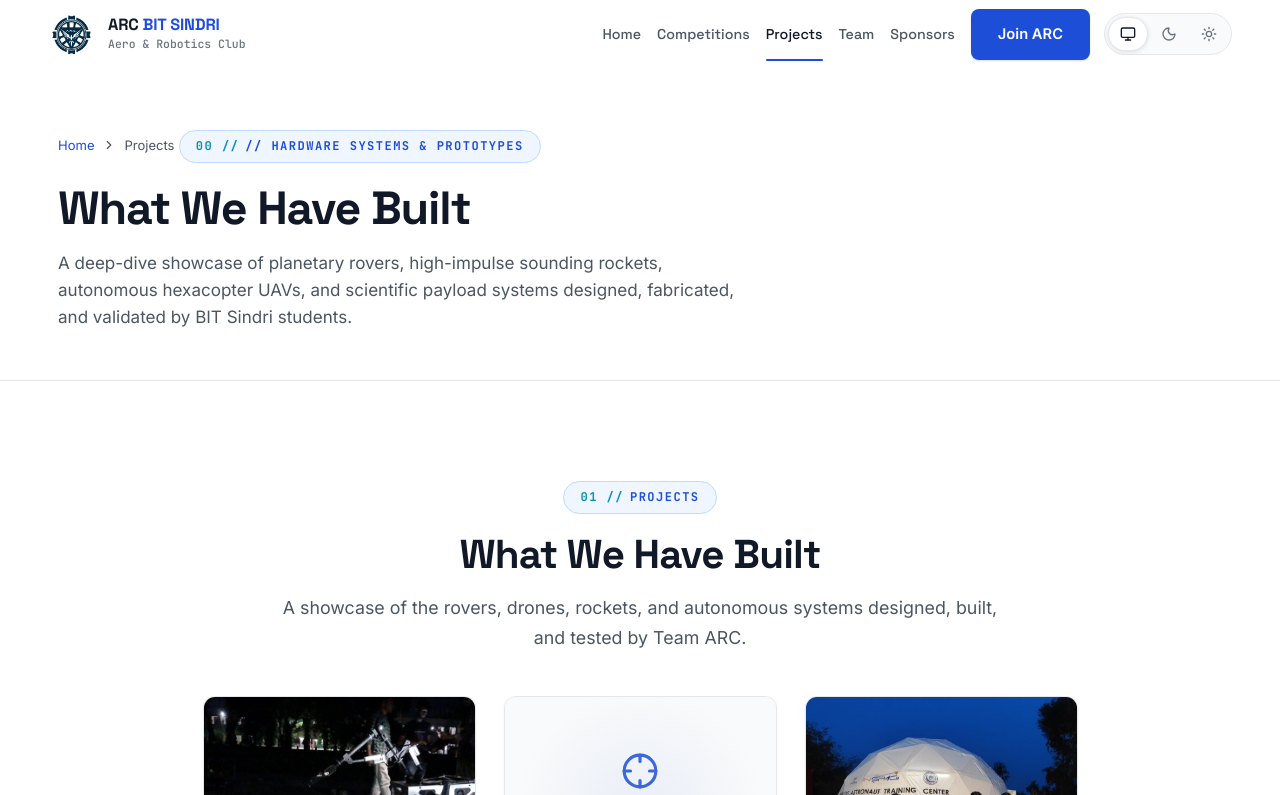
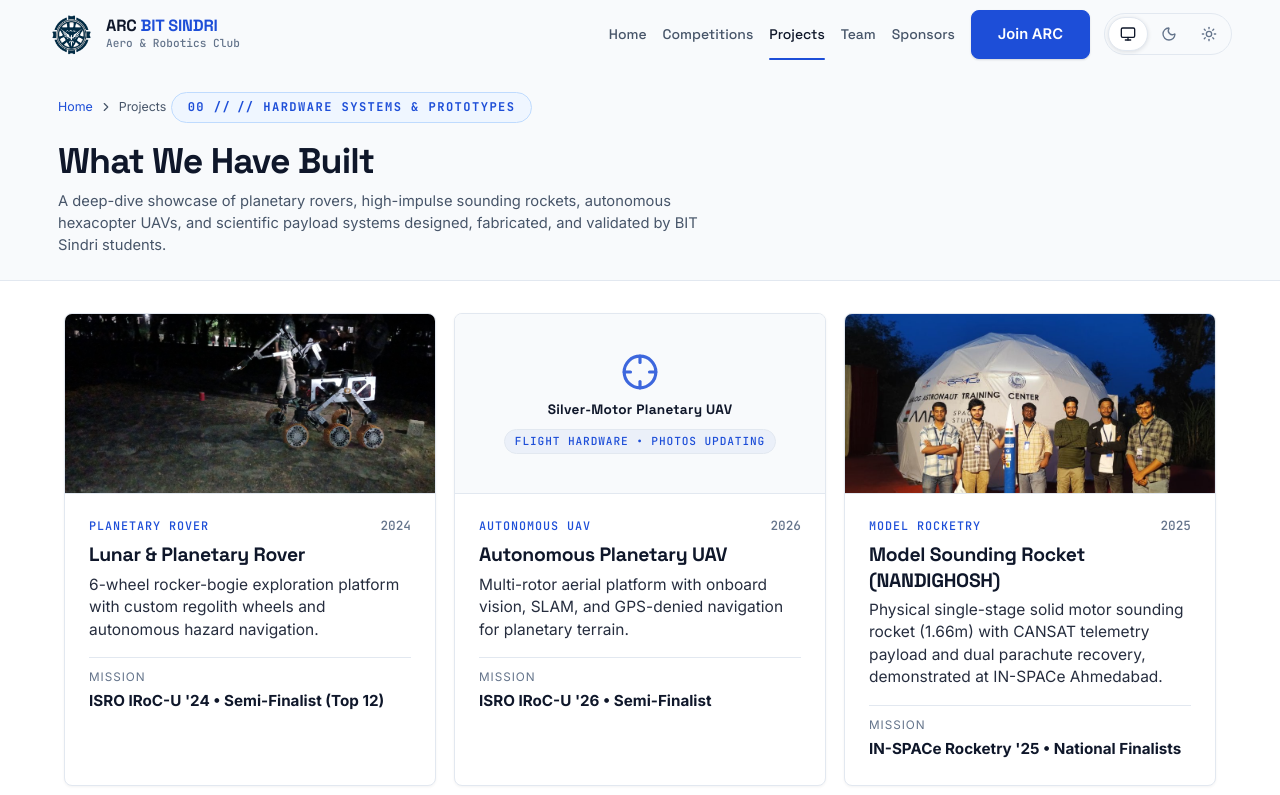
Before and after one commit to nezamimdkaif/arc-bitsindri, a plain HTML site: page projects.html in a window 1280 px wide. Shown: the top 795 px of the page. Drawn offline with nearby package versions, Linux system fonts and the light colour scheme.

Commit message:
fix(design): compact layout spacing, unify light theme colors, remove cyan gradients and redundant headers

```diff
--- a/css/style.css
+++ b/css/style.css
@@ -6,16 +6,16 @@
 
 :root {
   --bg-body: #ffffff;
-  --bg-surface: #f9fafb;
-  --bg-subtle: #f3f4f6;
+  --bg-surface: #f8fafc;
+  --bg-subtle: #f1f5f9;
   --bg-card: #ffffff;
 
-  --border: #e5e7eb;
+  --border: #e2e8f0;
   --border-light: #f1f5f9;
 
-  --text-main: #111827;
-  --text-secondary: #4b5563;
-  --text-muted: #6b7280;
+  --text-main: #0f172a;
+  --text-secondary: #475569;
+  --text-muted: #64748b;
   --text-white: #ffffff;
 
   --primary: #1d4ed8;
@@ -23,9 +23,14 @@
   --primary-light: #eff6ff;
   --primary-border: #bfdbfe;
 
+  --accent: #1d4ed8;
+  --dot: rgba(15, 23, 42, 0.04);
+  --glow: transparent;
+  --spot: transparent;
+
   --nav-bg: rgba(255, 255, 255, 0.96);
   --hero-bg: #ffffff;
-  --footer-bg: #f9fafb;
+  --footer-bg: #f8fafc;
 
   --font-heading: 'Montserrat', system-ui, -apple-system, sans-serif;
   --font-body: 'Inter', system-ui, -apple-system, sans-serif;
@@ -1847,7 +1852,7 @@ ul { list-style: none; }
 .scroll-progress {
   position: fixed; top: 0; left: 0; width: 100%; height: 3px; z-index: 2000;
   transform-origin: 0 50%; transform: scaleX(0); pointer-events: none;
-  background: linear-gradient(90deg, var(--primary), #22d3ee);
+  background: var(--primary);
 }
 .back-to-top {
   position: fixed; right: 22px; bottom: 22px; z-index: 1500; width: 42px; height: 42px;
@@ -1920,80 +1925,114 @@ img, video, iframe, canvas { max-width: 100%; }
 }
 
 /* ==========================================================================
-   v14 ROBOTICS REDESIGN (mission-control look)
+   v14 ROBOTICS DESIGN SYSTEM (Consistent Light & Dark Theme)
    ========================================================================== */
 :root {
   --font-mono: 'JetBrains Mono', ui-monospace, 'SFMono-Regular', Menlo, Consolas, monospace;
-  --accent: #0891b2; --dot: rgba(15, 23, 42, 0.07); --glow: rgba(8, 145, 178, 0.18);
+  --accent: var(--primary);
+  --dot: rgba(15, 23, 42, 0.04);
+  --glow: transparent;
+  --spot: transparent;
 }
 :root[data-theme="dark"] {
-  --bg-body: #070a0f; --bg-surface: #0a0f16; --bg-subtle: #101722; --bg-card: #0d141d;
-  --border: #1b2636; --border-light: #152030;
-  --primary: #2f8bff; --primary-hover: #5aa6ff; --primary-light: rgba(47, 139, 255, 0.12); --primary-border: rgba(47, 139, 255, 0.32);
-  --nav-bg: rgba(7, 10, 15, 0.78); --hero-bg: #070a0f; --footer-bg: #05080c; --text-secondary: #a3b0c2;
-  --accent: #22d3ee; --dot: rgba(255, 255, 255, 0.05); --glow: rgba(34, 211, 238, 0.22);
+  --bg-body: #0a0a0b; --bg-surface: #0e0e10; --bg-subtle: #151517; --bg-card: #101012;
+  --border: #26262b; --border-light: #1b1b1f;
+  --primary: #86aee3; --primary-hover: #a9c6ee; --primary-light: rgba(134, 174, 227, 0.08); --primary-border: rgba(134, 174, 227, 0.28);
+  --nav-bg: rgba(10, 10, 11, 0.86); --hero-bg: #0a0a0b; --footer-bg: #08080a; --text-secondary: #a3a3ad;
+  --accent: #86aee3; --dot: transparent; --glow: transparent;
 }
 body { counter-reset: sec; }
 ::selection { background: var(--primary); color: #fff; }
 
-/* Navbar: transparent at top, glass when scrolled */
+/* Navbar */
 .navbar { backdrop-filter: blur(14px) saturate(1.4); -webkit-backdrop-filter: blur(14px) saturate(1.4); }
 .navbar:not(.scrolled) { background: transparent; border-bottom-color: transparent; backdrop-filter: none; -webkit-backdrop-filter: none; }
-.navbar.scrolled { box-shadow: 0 10px 34px rgba(0, 0, 0, 0.22); }
+.navbar.scrolled { box-shadow: 0 2px 10px rgba(0, 0, 0, 0.06); }
 .brand-tag, .telemetry-item, .telemetry-badge, .stat-sub, .hero-pill { font-family: var(--font-mono); }
 .nav-link { position: relative; }
 .nav-link.active { color: var(--primary); }
-.nav-link.active::after { content: ''; position: absolute; left: 0; right: 0; bottom: -8px; height: 2px; border-radius: 2px; background: var(--accent); box-shadow: 0 0 10px var(--accent); }
+.nav-link.active::after { content: ''; position: absolute; left: 0; right: 0; bottom: -8px; height: 2px; border-radius: 2px; background: var(--primary); box-shadow: none; }
 
 /* Hero */
 .hero-grid {
   background-image:
-    radial-gradient(520px circle at var(--hx, 50%) var(--hy, 20%), var(--glow), transparent 60%),
-    radial-gradient(60% 55% at 50% 0%, var(--primary-light), transparent 70%),
     linear-gradient(var(--border-light) 1px, transparent 1px),
     linear-gradient(90deg, var(--border-light) 1px, transparent 1px);
-  background-size: 100% 100%, 100% 100%, 44px 44px, 44px 44px;
+  background-size: 40px 40px;
 }
 .hero-title { letter-spacing: -0.03em; }
 .hero-title .hero-accent {
-  background: linear-gradient(90deg, var(--primary), var(--accent)); -webkit-background-clip: text; background-clip: text;
-  color: transparent; -webkit-text-fill-color: transparent;
-}
-:root[data-theme="dark"] .hero-title .hero-accent { filter: drop-shadow(0 0 22px rgba(34, 211, 238, 0.35)); }
-.hero-pill { text-transform: uppercase; letter-spacing: 0.14em; font-size: 0.7rem; border-color: var(--primary-border); }
-.hero-stats-ribbon { backdrop-filter: blur(8px); background: color-mix(in srgb, var(--bg-card) 82%, transparent); }
-.stat-number { font-family: var(--font-heading); background: linear-gradient(90deg, var(--text-main), var(--primary)); -webkit-background-clip: text; background-clip: text; color: transparent; -webkit-text-fill-color: transparent; }
-.telemetry-bar { border: 1px solid var(--border); border-radius: var(--radius-md); background: color-mix(in srgb, var(--bg-surface) 80%, transparent); font-size: 0.72rem; }
+  color: var(--primary);
+  background: none;
+  -webkit-text-fill-color: var(--primary);
+}
+:root[data-theme="dark"] .hero-title .hero-accent { color: var(--primary); -webkit-text-fill-color: var(--primary); }
+.hero-pill { text-transform: uppercase; letter-spacing: 0.12em; font-size: 0.7rem; border-color: var(--primary-border); }
+.hero-stats-ribbon { backdrop-filter: blur(8px); background: var(--bg-card); border: 1px solid var(--border); }
+.stat-number { font-family: var(--font-heading); color: var(--text-main); -webkit-text-fill-color: var(--text-main); background: none; }
+.telemetry-bar { border: 1px solid var(--border); border-radius: var(--radius-md); background: var(--bg-surface); font-size: 0.72rem; }
 
 /* Buttons */
-.btn-primary { box-shadow: 0 6px 22px -6px var(--primary); background-image: linear-gradient(135deg, var(--primary), var(--accent)); border-color: transparent; color: #fff; }
-.btn-primary:hover { transform: translateY(-2px); box-shadow: 0 10px 28px -6px var(--accent); filter: brightness(1.08); }
-.btn-secondary:hover { border-color: var(--accent); color: var(--accent); transform: translateY(-2px); }
-
-/* Sections: numbering, dot-grid, mono labels */
+.btn-primary {
+  background: var(--primary);
+  background-image: none;
+  border: 1px solid var(--primary);
+  color: #ffffff;
+  box-shadow: 0 1px 2px rgba(0, 0, 0, 0.05);
+}
+.btn-primary:hover {
+  background: var(--primary-hover);
+  border-color: var(--primary-hover);
+  box-shadow: 0 4px 12px rgba(29, 78, 216, 0.22);
+  filter: none;
+  transform: translateY(-1px);
+}
+.btn-secondary {
+  background: #ffffff;
+  color: var(--text-main);
+  border: 1px solid var(--border);
+  box-shadow: 0 1px 2px rgba(0, 0, 0, 0.04);
+}
+.btn-secondary:hover {
+  background: var(--bg-subtle);
+  border-color: var(--primary-border);
+  color: var(--primary);
+  transform: translateY(-1px);
+}
+
+/* Sections */
 .section { counter-increment: sec; }
-.section-pill { font-family: var(--font-mono); text-transform: uppercase; letter-spacing: 0.14em; font-size: 0.7rem; }
-.section-pill::before { content: counter(sec, decimal-leading-zero) ' // '; color: var(--accent); font-weight: 700; }
+.section-pill { font-family: var(--font-mono); text-transform: uppercase; letter-spacing: 0.12em; font-size: 0.72rem; }
+.section-pill::before { content: counter(sec, decimal-leading-zero) ' // '; color: var(--primary); font-weight: 700; }
 .section-title { letter-spacing: -0.02em; }
-.section-alt { background-image: radial-gradient(var(--dot) 1px, transparent 1px); background-size: 22px 22px; }
-
-/* Cards: accent edge + glow on hover */
+.section-alt { background: var(--bg-surface); background-image: none; }
+
+/* Cards */
 .subsystem-card:hover, .facility-card:hover, .philosophy-card:hover, .step-card:hover, .video-card:hover, .member-card:hover {
-  box-shadow: var(--shadow-lg), inset 0 2px 0 var(--accent), 0 0 30px -12px var(--accent); border-color: var(--primary-border);
-}
-.comp-tab-btn.active { box-shadow: 0 0 22px -6px var(--primary); }
+  box-shadow: var(--shadow-md);
+  border-color: var(--primary-border);
+  transform: translateY(-2px);
+}
+.comp-tab-btn.active { box-shadow: 0 1px 4px rgba(0, 0, 0, 0.08); }
 
 /* CTA band */
-.cta-band { padding: 64px 0; border-top: 1px solid var(--border); border-bottom: 1px solid var(--border); position: relative; overflow: hidden;
-  background: radial-gradient(70% 140% at 85% 50%, var(--glow), transparent 65%), linear-gradient(135deg, var(--bg-surface), var(--bg-body)); }
-.cta-inner { display: flex; align-items: center; justify-content: space-between; gap: 32px; flex-wrap: wrap; }
+.cta-band {
+  padding: 38px 0;
+  border-top: 1px solid var(--border);
+  border-bottom: 1px solid var(--border);
+  position: relative;
+  overflow: hidden;
+  background: var(--bg-surface);
+  background-image: none;
+}
+.cta-inner { display: flex; align-items: center; justify-content: space-between; gap: 24px; flex-wrap: wrap; }
 .cta-text { max-width: 640px; }
-.cta-kicker { font-family: var(--font-mono); font-size: 0.72rem; letter-spacing: 0.16em; color: var(--accent); font-weight: 700; }
-.cta-text h2 { font-family: var(--font-heading); font-weight: 800; font-size: clamp(1.7rem, 4vw, 2.6rem); line-height: 1.12; letter-spacing: -0.02em; margin: 10px 0 12px; color: var(--text-main); }
-.cta-text p { color: var(--text-secondary); font-size: 1.02rem; line-height: 1.6; }
+.cta-kicker { font-family: var(--font-mono); font-size: 0.72rem; letter-spacing: 0.14em; color: var(--primary); font-weight: 700; }
+.cta-text h2 { font-family: var(--font-heading); font-weight: 700; font-size: clamp(1.4rem, 2.6vw, 1.95rem); line-height: 1.2; letter-spacing: -0.02em; margin: 6px 0 8px; color: var(--text-main); }
+.cta-text p { color: var(--text-secondary); font-size: 0.95rem; line-height: 1.5; }
 .cta-actions { display: flex; gap: 12px; flex-wrap: wrap; }
 @media (max-width: 600px) {
-  .cta-band { padding: 44px 0; }
+  .cta-band { padding: 30px 0; }
   .cta-actions, .cta-actions .btn { width: 100%; justify-content: center; }
   .nav-links { background: var(--bg-surface); }
 }
@@ -2001,14 +2040,14 @@ body { counter-reset: sec; }
 /* ===== v15: eYantra/NIDAR tabs, projects, sponsors, matrix gallery ===== */
 .comp-logo{height:56px;width:auto;object-fit:contain;margin-left:auto;background:#fff;padding:6px 10px;border-radius:10px}
 .matrix-gallery{display:grid;grid-template-columns:repeat(3,1fr);gap:16px;margin-top:24px}
-.matrix-gallery .comp-photo-item{margin:0;background:radial-gradient(circle at 50% 40%,rgba(120,150,200,.16),transparent 70%),var(--bg-card);border:1px solid var(--border);border-radius:var(--radius-lg);cursor:pointer;overflow:hidden}
+.matrix-gallery .comp-photo-item{margin:0;background:var(--bg-card);background-image:none;border:1px solid var(--border);border-radius:var(--radius-md);cursor:pointer;overflow:hidden}
 .matrix-gallery img{width:100%;height:240px;object-fit:contain;padding:12px;display:block;filter:drop-shadow(0 12px 14px rgba(0,0,0,.35))}
 .matrix-gallery .comp-photo-caption{font-weight:700;text-align:center;padding:10px;border-top:1px solid var(--border)}
 .matrix-top{margin:0 0 32px}
 .proj-grid{display:grid;grid-template-columns:repeat(auto-fit,minmax(260px,1fr));gap:24px}
 .proj-card{background:var(--bg-card);border:1px solid var(--border);border-radius:var(--radius-lg);overflow:hidden;display:flex;flex-direction:column;transition:var(--transition)}
 .proj-card:hover{transform:translateY(-4px);box-shadow:var(--shadow-md)}
-.proj-img{height:190px;display:flex;align-items:center;justify-content:center;background:radial-gradient(circle at 50% 40%,rgba(120,150,200,.18),transparent 70%)}
+.proj-img{height:180px;display:flex;align-items:center;justify-content:center;background:var(--bg-subtle);background-image:none}
 .proj-img img{max-width:100%;max-height:100%;object-fit:contain;padding:10px;filter:drop-shadow(0 10px 12px rgba(0,0,0,.35))}
 .proj-icon{color:var(--accent,var(--primary))}
 .proj-body{padding:20px 22px 22px;display:flex;flex-direction:column;gap:8px;flex:1}
@@ -2049,18 +2088,20 @@ body { counter-reset: sec; }
 .ach-list li::before{content:"";position:absolute;left:0;top:.6em;width:8px;height:8px;background:var(--primary);border-radius:2px}
 
 /* ===== v17: projects grid (centered rows), logos, reached + year ===== */
-.proj-grid{display:flex;flex-wrap:wrap;justify-content:center;gap:24px}
-.proj-card{flex:0 1 calc((100% - 72px)/4);min-width:230px}
+.proj-grid{display:flex;flex-wrap:wrap;justify-content:center;gap:16px}
+.proj-card{flex:0 1 calc((100% - 48px)/3);min-width:250px;border-radius:var(--radius-md)}
 .proj-img{position:relative}
-.proj-logo{position:absolute;top:12px;left:12px;height:34px;width:auto;max-width:90px;object-fit:contain;background:#fff;padding:4px 8px;border-radius:8px;box-shadow:0 2px 8px rgba(0,0,0,.25);padding:4px 8px}
+.proj-logo{position:absolute;top:10px;left:10px;height:32px;width:auto;max-width:85px;object-fit:contain;background:#fff;padding:4px 8px;border-radius:6px;box-shadow:0 2px 6px rgba(0,0,0,.15)}
 .proj-meta{display:flex;justify-content:space-between;align-items:center;gap:8px}
-.proj-year{font-family:var(--font-mono,monospace);font-size:.75rem;color:var(--text-muted)}
-.proj-reach{margin-top:auto;padding-top:12px;border-top:1px solid var(--border);display:flex;flex-direction:column;gap:2px}
-.proj-reach span{font-size:.7rem;text-transform:uppercase;letter-spacing:.08em;color:var(--text-muted)}
-.proj-reach strong{font-size:.9rem}
-@media(max-width:1100px){.proj-card{flex-basis:calc((100% - 48px)/3)}}
-@media(max-width:800px){.proj-card{flex-basis:calc((100% - 24px)/2)}}
-@media(max-width:520px){.proj-card{flex-basis:100%}}
+.proj-year{font-family:var(--font-mono,monospace);font-size:.74rem;color:var(--text-muted)}
+.proj-body{padding:16px 18px 18px;display:flex;flex-direction:column;gap:6px;flex:1}
+.proj-body h4{margin:0;font-size:1.1rem;font-weight:700;line-height:1.3}
+.proj-body p{margin:0;opacity:.85;font-size:.86rem;line-height:1.45}
+.proj-reach{margin-top:10px;padding-top:10px;border-top:1px solid var(--border);display:flex;flex-direction:column;gap:2px}
+.proj-reach span{font-size:.68rem;text-transform:uppercase;letter-spacing:.08em;color:var(--text-muted)}
+.proj-reach strong{font-size:.88rem}
+@media(max-width:1100px){.proj-card{flex-basis:calc((100% - 32px)/2)}}
+@media(max-width:640px){.proj-card{flex-basis:100%}}
 
 /* ===== v19: clean photo cards (override overlay captions, no halo) ===== */
 .matrix-gallery .comp-photo-item{background:var(--bg-subtle);display:flex;flex-direction:column;position:relative}
@@ -2069,21 +2110,21 @@ body { counter-reset: sec; }
 .proj-img img:not(.proj-logo){filter:none}
 
 /* ===== v21: bigger readable type, navbar spacing fix, gallery redesign, logo sizes ===== */
-html{font-size:17px}
-:root{--nav-height:80px;--max-width:1240px}
+html{font-size:16px}
+:root{--nav-height:70px;--max-width:1240px}
 body{font-size:1rem}
 
-/* Navbar: wider container + real gap between brand and links */
-.navbar .container{max-width:1480px;gap:36px}
-.brand-link{gap:14px;margin-right:12px}
-.brand-logo{width:52px;height:52px}
-.brand-name{font-size:1.15rem}
-.brand-tag{font-size:.74rem}
-.nav-right-actions{gap:22px}
-.nav-links{gap:22px}
-.nav-link{font-size:.92rem}
-.btn-sm{padding:8px 18px;font-size:.88rem}
-.theme-opt-btn{font-size:.8rem;padding:7px 13px}
+/* Navbar: wider container + clean gap */
+.navbar .container{max-width:1380px;gap:24px}
+.brand-link{gap:12px;margin-right:8px}
+.brand-logo{width:44px;height:44px}
+.brand-name{font-size:1.1rem}
+.brand-tag{font-size:.72rem}
+.nav-right-actions{gap:16px}
+.nav-links{gap:18px}
+.nav-link{font-size:.9rem}
+.btn-sm{padding:7px 16px;font-size:.84rem}
+.theme-opt-btn{font-size:.78rem;padding:6px 11px}
 .theme-opt-btn i,.theme-opt-btn svg{width:16px;height:16px}
 @media(max-width:1320px){
   .navbar .container{gap:20px}
@@ -2282,11 +2323,11 @@ h1,h2,h3,h4,h5,h6{font-weight:700;letter-spacing:-.015em}
 [data-theme="dark"] .hero::before{filter:invert(1);mix-blend-mode:screen;opacity:.09}
 
 /* spacing (both themes) */
-.section{padding:104px 0}
-.section-header{margin-bottom:60px}
-body{line-height:1.7}
-.proj-grid,.team-grid,.subsystems-grid{gap:28px}
-@media(max-width:600px){.section{padding:64px 0}.section-header{margin-bottom:40px}}
+.section{padding:44px 0}
+.section-header{margin-bottom:24px}
+body{line-height:1.6}
+.proj-grid,.team-grid,.subsystems-grid{gap:18px}
+@media(max-width:600px){.section{padding:30px 0}.section-header{margin-bottom:18px}}
 
 /* ===== v27: project logos fill the card image area (white tile, contain, centred); icon stays as fallback ===== */
 .proj-img{height:180px;overflow:hidden}
@@ -2347,9 +2388,9 @@ html { font-size: 15.5px; }
 .navbar .container { max-width: 1240px; gap: 24px; }
 .brand-logo { width: 46px; height: 46px; }
 .brand-name { font-size: 1.05rem; }
-.section { padding: 80px 0; }
-.section-header { margin-bottom: 42px; }
-.section-title { font-size: clamp(1.85rem, 3.8vw, 2.6rem); }
+.section { padding: 44px 0; }
+.section-header { margin-bottom: 24px; }
+.section-title { font-size: clamp(1.5rem, 2.5vw, 2rem); margin-bottom: 6px; }
 .hero { padding: 120px 0 60px; }
 .hero-title { font-size: clamp(2.2rem, 4.5vw, 3.4rem); }
 .hero-subtitle { font-size: 1.1rem; }
@@ -2486,9 +2527,11 @@ html { font-size: 15.5px; }
 
 /* Project Cards: real photos fill the frame cleanly */
 .proj-img {
-  height: 235px;
+  height: 180px;
   position: relative;
   overflow: hidden;
+  background: var(--bg-subtle);
+  border-bottom: 1px solid var(--border);
 }
 .proj-img img:not(.proj-logo) {
   width: 100%;
@@ -2501,12 +2544,13 @@ html { font-size: 15.5px; }
 
 /* Project Card Placeholders & Custom Media Alignment */
 .proj-placeholder-box {
-  background: radial-gradient(circle at 50% 50%, rgba(120, 150, 220, 0.12), transparent 70%), var(--bg-surface);
-  border-bottom: 1px dashed var(--border);
+  background: var(--bg-surface);
+  background-image: none;
+  border-bottom: 1px solid var(--border);
   display: flex;
   align-items: center;
   justify-content: center;
-  padding: 20px;
+  padding: 14px;
 }
 .uav-placeholder-content {
   display: flex;
@@ -2539,7 +2583,8 @@ html { font-size: 15.5px; }
 }
 
 .proj-rocket-bg {
-  background: radial-gradient(circle at 50% 50%, rgba(220, 38, 38, 0.12), rgba(37, 99, 235, 0.12), transparent 75%), var(--bg-surface);
+  background: var(--bg-surface);
+  background-image: none;
   display: flex;
   align-items: center;
   justify-content: center;
@@ -2657,33 +2702,34 @@ html { font-size: 15.5px; }
 }
 
 .page-hero {
-  padding: 130px 0 50px;
-  background: radial-gradient(circle at 50% 0%, rgba(37, 99, 235, 0.08), transparent 70%), var(--bg);
+  padding: 92px 0 24px;
+  background: var(--bg-surface);
+  background-image: none;
   border-bottom: 1px solid var(--border);
   position: relative;
   overflow: hidden;
 }
 .page-hero-title {
   font-family: var(--font-heading);
-  font-size: clamp(2rem, 4vw, 3rem);
+  font-size: clamp(1.7rem, 2.8vw, 2.3rem);
   font-weight: 800;
   letter-spacing: -0.025em;
-  margin-bottom: 12px;
+  margin-bottom: 6px;
   color: var(--text-main);
 }
 .page-hero-subtitle {
-  font-size: 1.1rem;
+  font-size: 0.95rem;
   color: var(--text-secondary);
   max-width: 680px;
-  line-height: 1.6;
+  line-height: 1.5;
 }
 .page-breadcrumbs {
   display: inline-flex;
   align-items: center;
-  gap: 8px;
-  font-size: 0.84rem;
+  gap: 6px;
+  font-size: 0.8rem;
   color: var(--text-secondary);
-  margin-bottom: 16px;
+  margin-bottom: 6px;
 }
 .page-breadcrumbs a {
   color: var(--primary);
@@ -2691,6 +2737,12 @@ html { font-size: 15.5px; }
 }
 .page-breadcrumbs a:hover {
   text-decoration: underline;
+}
+
+/* Compact padding for sections directly after page-hero */
+.page-hero + .section,
+.page-hero + section {
+  padding-top: 32px;
 }
 
 /* Subpage teaser cards on Home page */
--- a/projects.html
+++ b/projects.html
@@ -19,7 +19,7 @@
   <script src="https://unpkg.com/lucide@0.468.0/dist/umd/lucide.min.js" defer></script>
 
   <!-- Master Stylesheet with cache bust -->
-  <link rel="stylesheet" href="css/style.css?v=38">
+  <link rel="stylesheet" href="css/style.css?v=39">
 
   <!-- Theme: System (default) / Dark / Light. Runs before paint to avoid flash. -->
   <script>
@@ -96,14 +96,8 @@
     </div>
   </header>
 
-  <div style='padding-top:20px;'>
-<section class="section" id="projects">
+  <section class="section" id="projects" style="padding-top: 32px;">
     <div class="container">
-      <div class="section-header">
-        <span class="section-pill">Projects</span>
-        <h2 class="section-title">What We Have Built</h2>
-        <p class="section-desc">A showcase of the rovers, drones, rockets, and autonomous systems designed, built, and tested by Team ARC.</p>
-      </div>
       <div class="proj-grid">
         <article class="proj-card">
           <div class="proj-img">
@@ -444,8 +438,7 @@
       </div>
     </div>
   </section>
-  </div>
-<footer class="footer">
+  <footer class="footer">
     <div class="container">
       <div class="footer-grid">
         <div class="footer-col">
```
Also changed, not shown: competitions.html (+2 -3 lines), index.html (+1 -1 lines), join.html (+1 -1 lines), sponsors.html (+3 -5 lines), team.html (+1 -1 lines).
